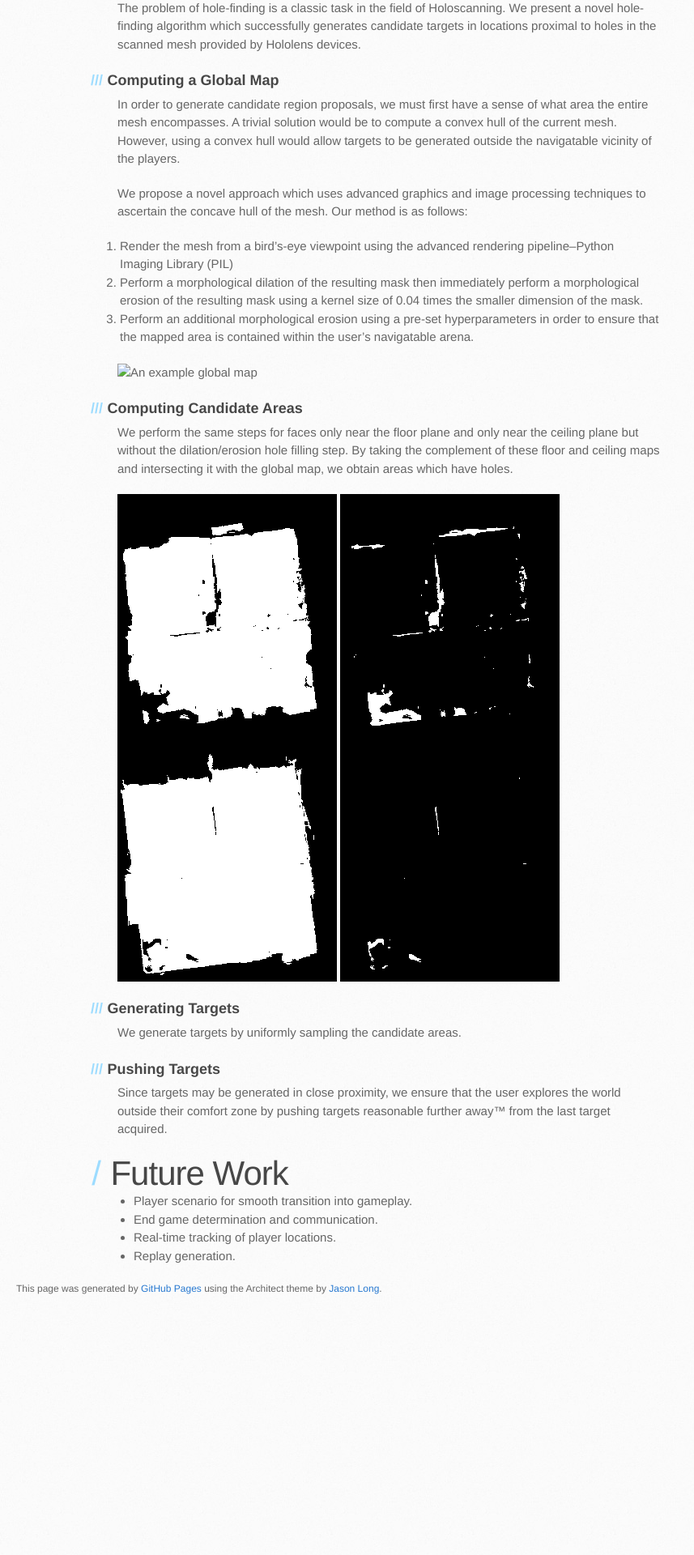
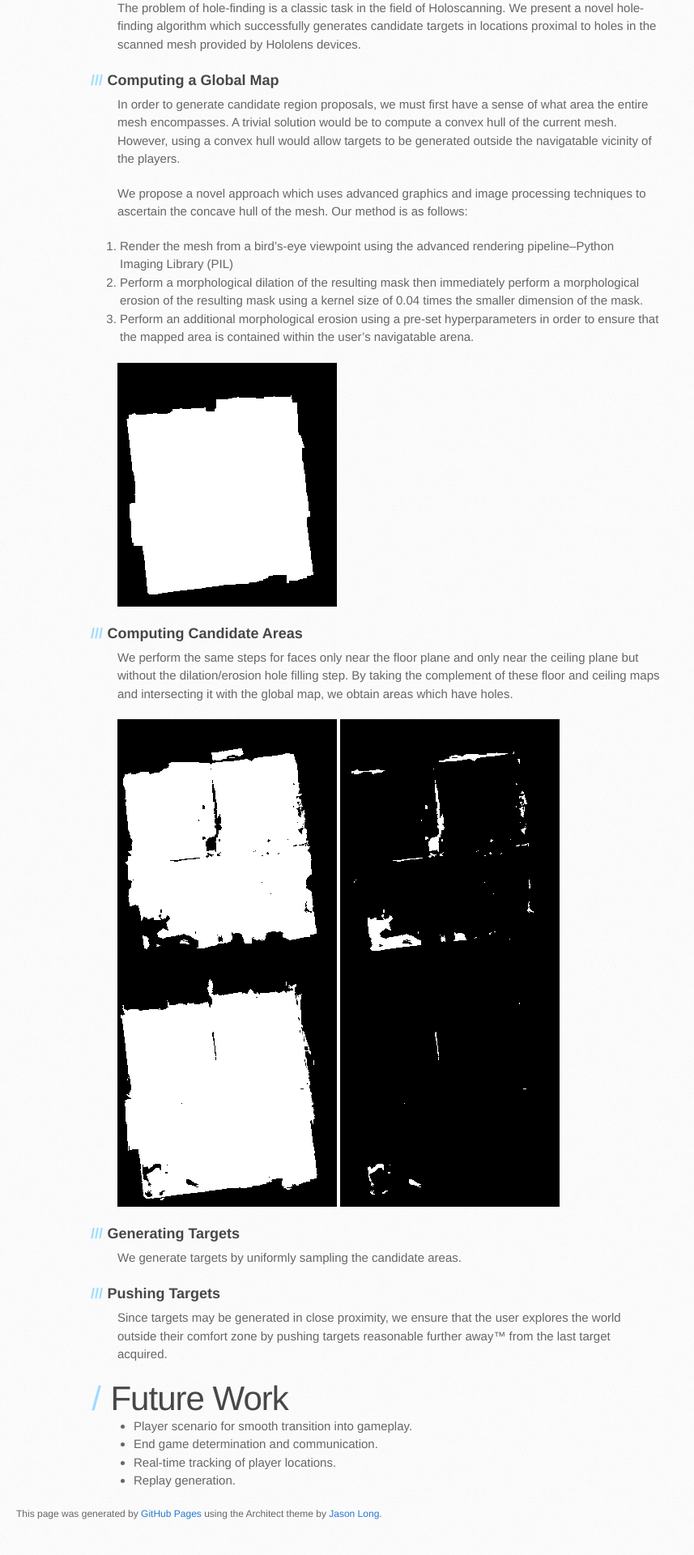
Before and after one commit to holoscanner/holoscanner.github.io, a Jekyll site: the page built from _posts/2016-05-25-week-8.md, in a window 1280 px wide. Shown: the part 883-2803 px from the top of the page at 81% size, without its empty margins (0-857 px from the left). Built offline with Jekyll 4.4.1, drawn with Linux system fonts in a browser that asks for light colours; before the commit the page ends 2525 px from its top, so only the background shows below that.

Commit message:
Update 2016-05-25-week-8.md

```diff
--- a/_posts/2016-05-25-week-8.md
+++ b/_posts/2016-05-25-week-8.md
@@ -38,7 +38,7 @@ We propose a novel approach which uses advanced graphics and image processing te
  2. Perform a morphological dilation of the resulting mask then immediately perform a morphological erosion of the resulting mask using a kernel size of 0.04 times the smaller dimension of the mask.
  4. Perform an additional morphological erosion using a pre-set hyperparameters in order to ensure that the mapped area is contained within the user's navigatable arena.
 
- ![An example global map](images/global_map.png)
+ ![An example global map](/images/global_map.png)
 
 
 ### Computing Candidate Areas
```
